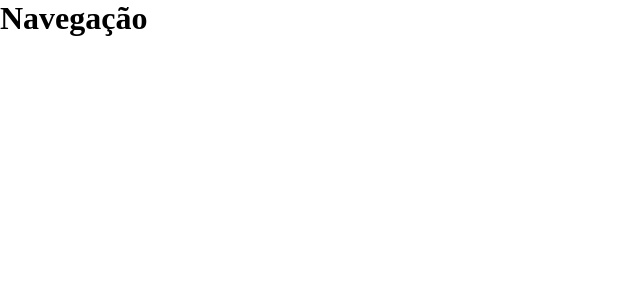
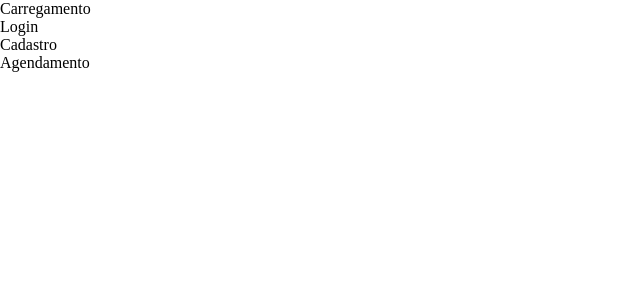
Before and after one commit to RaquelDalete/saude-integrada, a React (Vite) app: page / in a window 1280 px wide. Shown: the top 300 px of the page, without its empty margins (0-640 px from the left). Built offline with nearby package versions, Linux system fonts and the light colour scheme.

Commit message:
atualização

```diff
--- /dev/null
+++ b/src/Components/Login/StyleLogin.jsx
@@ -0,0 +1,3 @@
+import React from 'react'
+
+import * as S from './Style.jsx';
--- a/src/Components/Navegacao/Navegacao.jsx
+++ b/src/Components/Navegacao/Navegacao.jsx
@@ -1,8 +1,17 @@
 import React from 'react'
+import Agendamento from './Components/Agendamento'
 
 function Navegacao(){
 return(
-<h1>Navegação</h1>
+<nav>
+    <ul>
+        <li>Carregamento</li>
+        <li>Login</li>
+        <li>Cadastro</li>
+        <li>Agendamento</li>
+        <li></li>
+    </ul>
+</nav>
 
 )
 
```
Also changed, not shown: src/Components/Carregamento/Carregamento.jsx (added, +11 -0 lines), src/Components/Carregamento/StyleCarregamento.jsx (added, +12 -0 lines), src/Components/Login/Login.jsx (added, +12 -0 lines).
